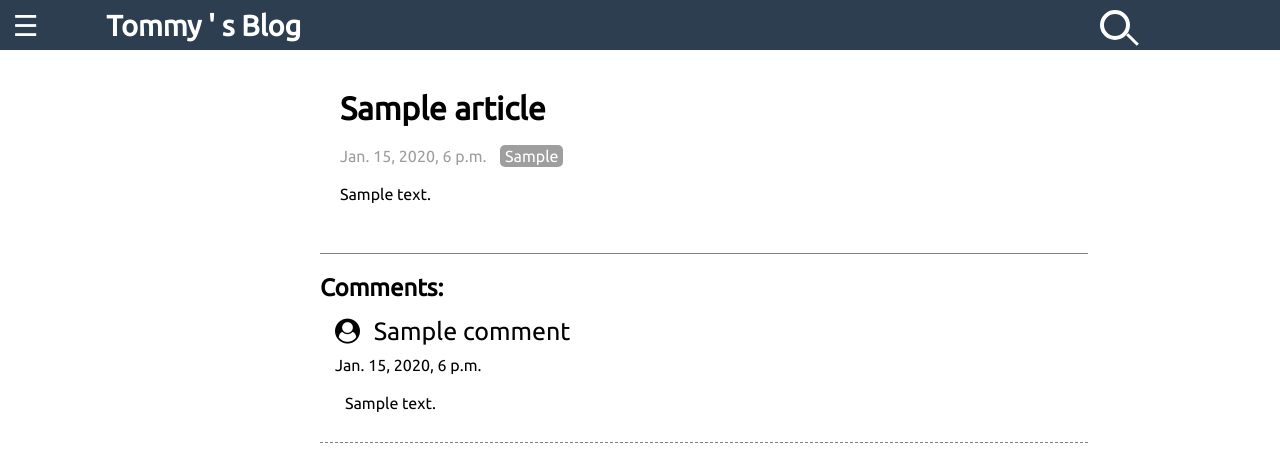
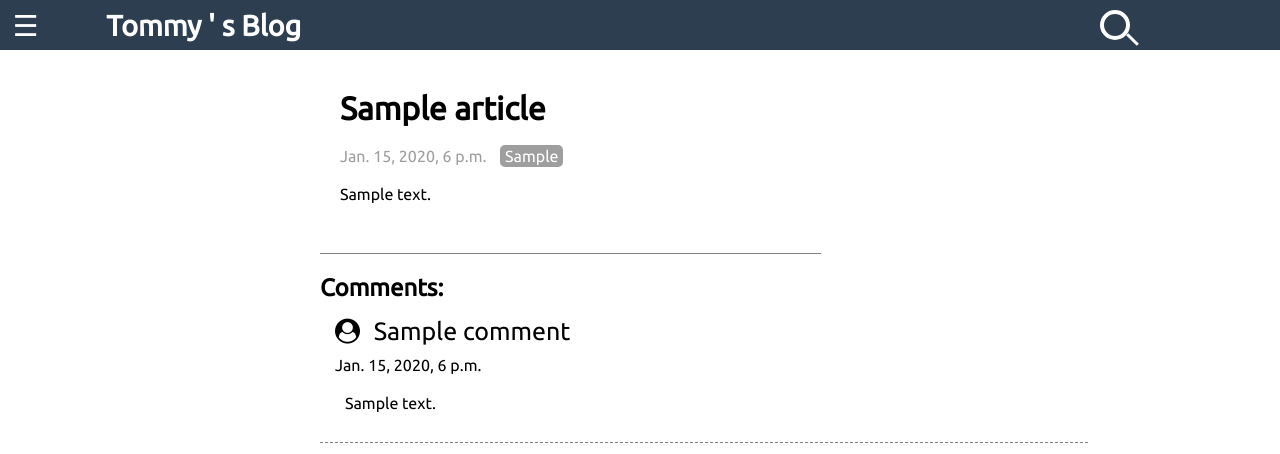
Before and after one commit to Gentle-Lee/Django-Blog, a Django app: page /article/1 in a window 1280 px wide. Shown: the top 454 px of the page. Run offline with Django 3.2, Linux system fonts and the light colour scheme; tables that the repository leaves empty hold one stand-in row (values such as "Sample post"); some libraries are stand-ins or nearby versions.

Commit message:
main.css

```diff
--- a/blog/static/css/main.css
+++ b/blog/static/css/main.css
@@ -134,7 +134,7 @@ body{
 	margin-bottom: 20px;
 	border-bottom: 1px grey solid;
 	padding: 30px 20px;
-	min-width: 70%;
+	width: 60%;
 }
 .article_title:hover{
 	color: rgb(2,119,189);
```
